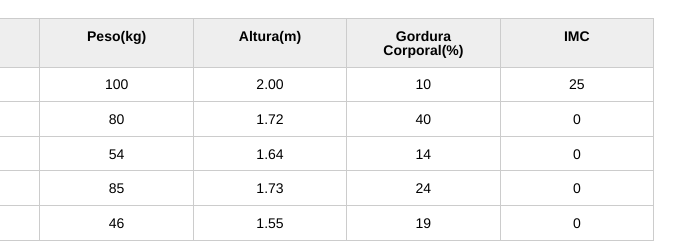
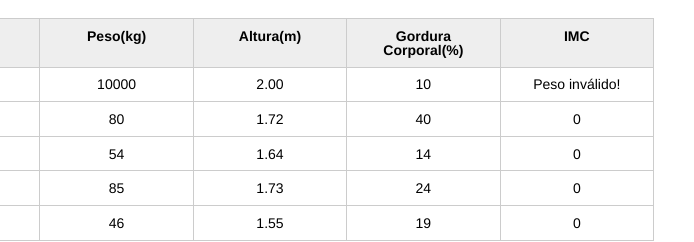
Before and after one commit to chiamulerw/saudeJS, a plain HTML site: page introducao-javascript/index.html in a window 1280 px wide. Shown: the part 123-365 px from the top of the page, 370-1064 px from the left. Drawn offline with Linux system fonts and the light colour scheme.

Commit message:
Add files via upload

```diff
--- a/introducao-javascript/index.html
+++ b/introducao-javascript/index.html
@@ -33,7 +33,7 @@
 					<tbody id="tabela-pacientes">
 						<tr class="paciente" id="primeiro-paciente">
 							<td class="info-nome">Paulo</td>
-							<td class="info-peso">100</td>
+							<td class="info-peso">10000</td>
 							<td class="info-altura">2.00</td>
 							<td class="info-gordura">10</td>
 							<td class="info-imc">0</td>
--- a/introducao-javascript/js/principal.js
+++ b/introducao-javascript/js/principal.js
@@ -12,5 +12,22 @@ var tdAltura = document.querySelector(".info-altura");
 var altura = tdAltura.textContent;
 
 var tdImc = paciente.querySelector(".info-imc");
-var imc = peso / (altura * altura);
-tdImc.textContent = imc;
+
+var pesoEhValido = true;
+var alturaEhValida = true;
+
+if(peso < 0 || peso >= 1000) {
+    console.log("Peso inválido!");
+    pesoEhValido = false;
+    tdImc.textContent = "Peso inválido!"
+}
+if(altura < 0 || altura >= 3.00) {
+    console.log("ALtura inválida!");
+    alturaEhValida = false;
+    tdImc.textContent = "Altura inválida!s"
+}
+
+if(alturaEhValida && pesoEhValido){
+    var imc = peso / (altura * altura);
+    tdImc.textContent = imc;
+}
```
